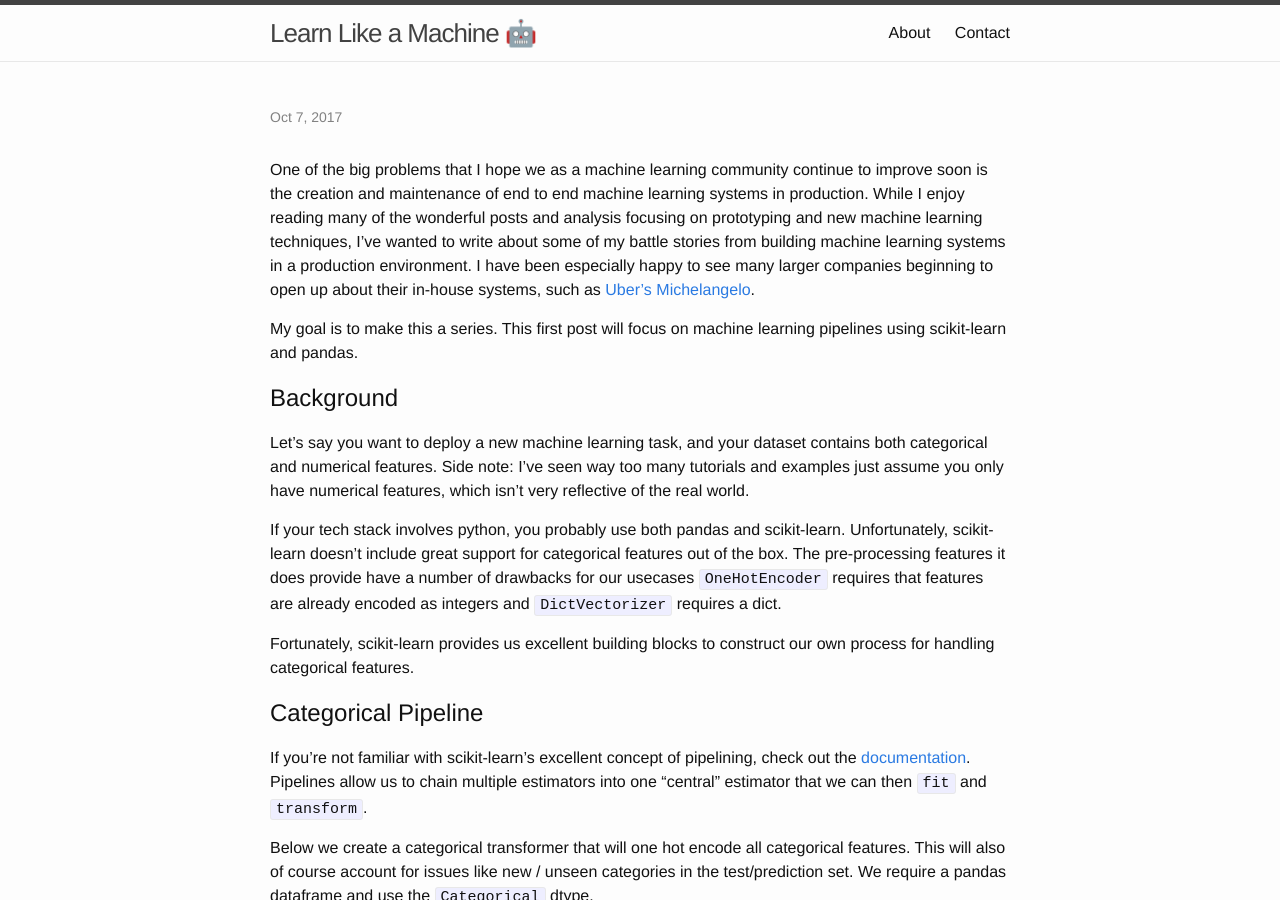
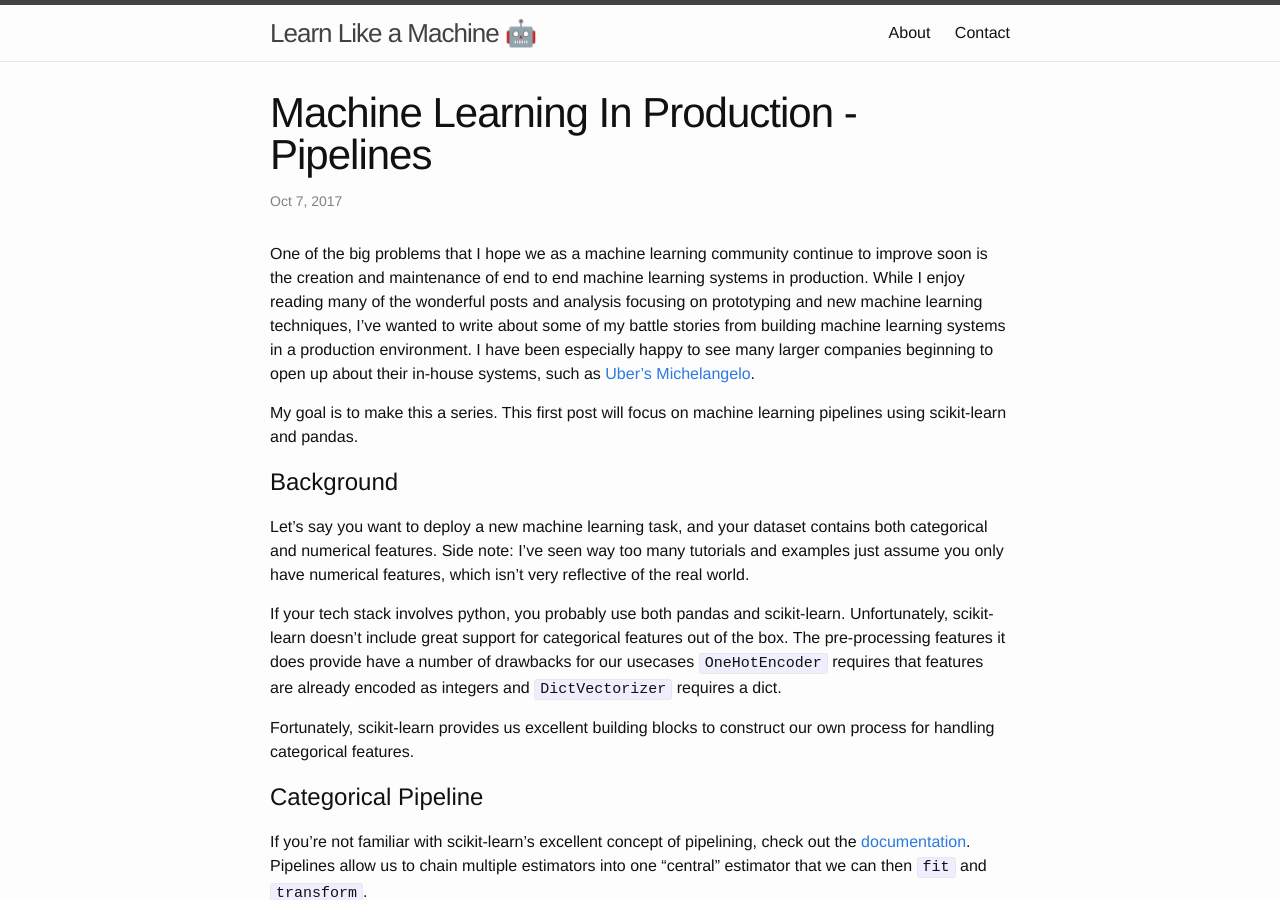
Before and after one commit to MasonGallo/masongallo.github.io, a Jekyll site: the page built from _posts/2017-10-07-machine-learning-pipelines.markdown, in a window 1280 px wide and 900 px high. Built offline with Jekyll 4.4.1, drawn with Linux system fonts in a browser that asks for light colours; our own code applies the rules of GitHub Pages for plain Markdown files.

Commit message:
Fix colon

```diff
--- a/_posts/2017-10-07-machine-learning-pipelines.markdown
+++ b/_posts/2017-10-07-machine-learning-pipelines.markdown
@@ -1,6 +1,6 @@
 ---
 layout: post
-title: Machine Learning In Production: Pipelines
+title: Machine Learning In Production - Pipelines
 date:   2017-10-07 12:45:15 -0400
 categories: machine learning, python
 ---
```
